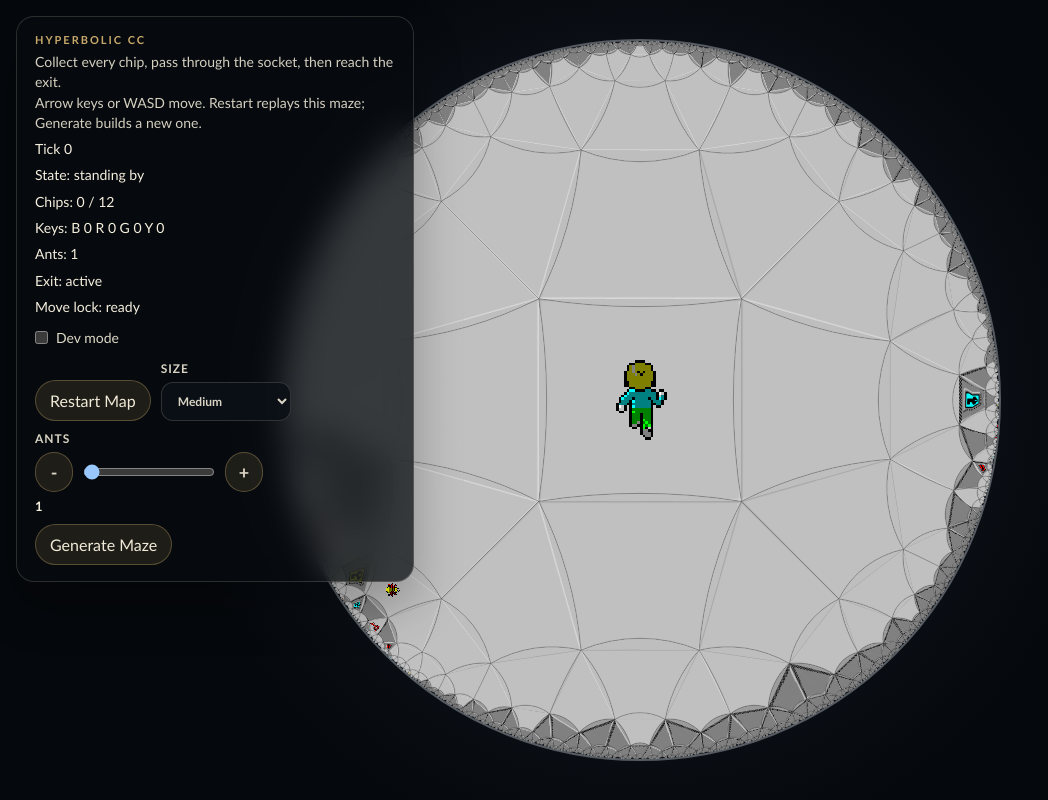
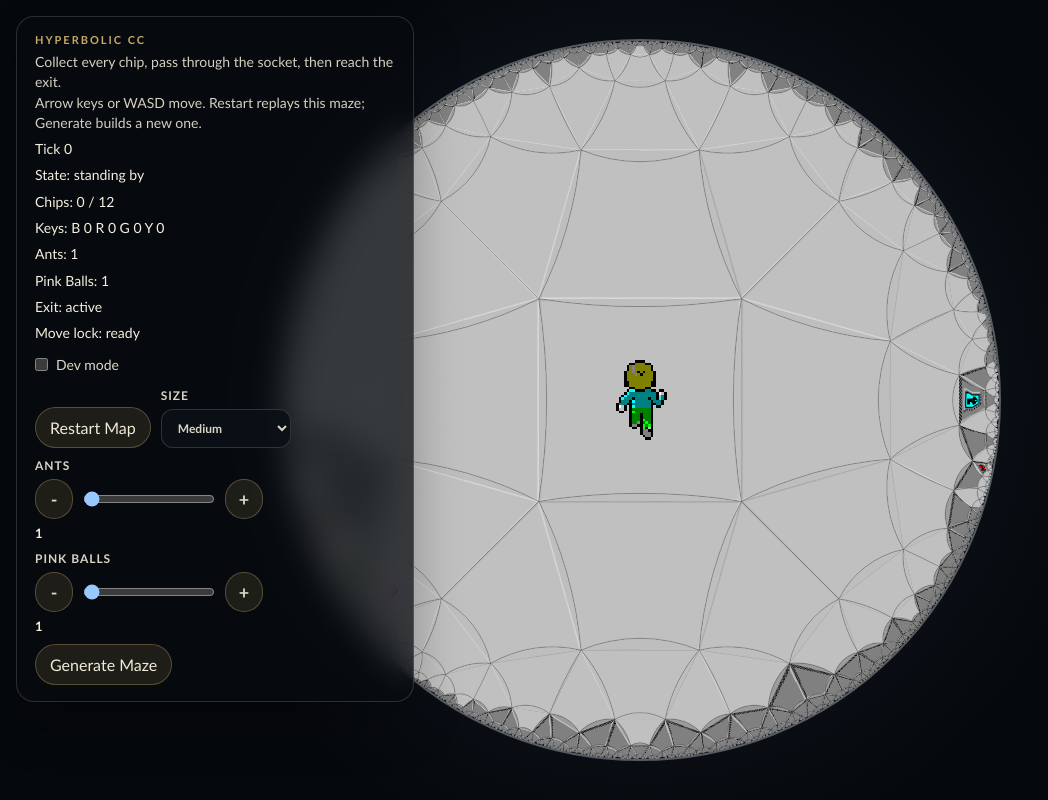
Before and after one commit to joshua-bone/hypercc, a React (Vite) app: page / in a window 1280 px wide. Shown: the whole page, without its empty margins (0-1048 px from the left). Built offline with nearby package versions, Linux system fonts and the light colour scheme.

Commit message:
Add pink ball monsters

```diff
--- a/src/grid45/adapters/canvasRenderer.ts
+++ b/src/grid45/adapters/canvasRenderer.ts
@@ -4,7 +4,7 @@ import { toCameraView } from '../domain/camera'
 import { directionVectors } from '../domain/directions'
 import { doorColorFromFeature, keyColorFromFeature } from '../domain/model'
 import type { Grid45Tileset } from './spriteAtlas'
-import type { AntState, Direction, GameState, MazeCell } from '../domain/model'
+import type { Direction, GameState, MazeCell, MonsterState } from '../domain/model'
 
 type ScreenPoint = {
   x: number
@@ -165,14 +165,14 @@ function shapeCenter(shape: ProjectedShape): ScreenPoint {
   }
 }
 
-function antSpriteFacing(ant: AntState, state: Pick<GameState, 'cameraAngle' | 'playerCellId' | 'world'>): Direction {
-  const antCell = state.world.cells[ant.cellId]
-  const sideIndex = assignDirectionSides(antCell.vertices, antCell.center)[ant.facing]
-  const sideMidpoint = midpoint(antCell.vertices[sideIndex], antCell.vertices[(sideIndex + 1) % antCell.vertices.length])
+function monsterScreenFacing(monster: MonsterState, state: Pick<GameState, 'cameraAngle' | 'playerCellId' | 'world'>): Direction {
+  const monsterCell = state.world.cells[monster.cellId]
+  const sideIndex = assignDirectionSides(monsterCell.vertices, monsterCell.center)[monster.facing]
+  const sideMidpoint = midpoint(monsterCell.vertices[sideIndex], monsterCell.vertices[(sideIndex + 1) % monsterCell.vertices.length])
   const playerCenter = state.world.cells[state.playerCellId].center
-  const antView = toCameraView(antCell.center, playerCenter, state.cameraAngle)
+  const monsterView = toCameraView(monsterCell.center, playerCenter, state.cameraAngle)
   const facingView = toCameraView(sideMidpoint, playerCenter, state.cameraAngle)
-  return directionFromViewDelta(facingView.x - antView.x, facingView.y - antView.y)
+  return directionFromViewDelta(facingView.x - monsterView.x, facingView.y - monsterView.y)
 }
 
 function traceCellPath(ctx: CanvasRenderingContext2D, outline: ProjectedOutline): void {
@@ -427,27 +427,28 @@ export function renderGrid45Scene(
     }
   }
 
-  for (const ant of state.ants) {
-    const antShape = projectedCells[ant.cellId]?.shape
-    if (!antShape) continue
+  for (const monster of state.monsters) {
+    const monsterShape = projectedCells[monster.cellId]?.shape
+    if (!monsterShape) continue
 
-    const antCenter = shapeCenter(antShape)
-    const { minX, minY, maxX, maxY } = outlineBounds(antShape.outline)
+    const monsterCenter = shapeCenter(monsterShape)
+    const { minX, minY, maxX, maxY } = outlineBounds(monsterShape.outline)
     const spriteSize = Math.max(18, Math.min(54, Math.min(maxX - minX, maxY - minY) * 0.3))
 
     if (tileset) {
+      const sprite = monster.kind === 'pink-ball' ? tileset.pinkBallSprite : tileset.antSprites[monsterScreenFacing(monster, state)]
       ctx.imageSmoothingEnabled = false
       ctx.drawImage(
-        tileset.antSprites[antSpriteFacing(ant, state)],
-        antCenter.x - spriteSize / 2,
-        antCenter.y - spriteSize / 2,
+        sprite,
+        monsterCenter.x - spriteSize / 2,
+        monsterCenter.y - spriteSize / 2,
         spriteSize,
         spriteSize,
       )
     } else {
-      ctx.fillStyle = '#7b311d'
+      ctx.fillStyle = monster.kind === 'pink-ball' ? '#ff71c4' : '#7b311d'
       ctx.beginPath()
-      ctx.arc(antCenter.x, antCenter.y, Math.max(3, spriteSize * 0.18), 0, 2 * Math.PI)
+      ctx.arc(monsterCenter.x, monsterCenter.y, Math.max(3, spriteSize * 0.18), 0, 2 * Math.PI)
       ctx.fill()
     }
   }
--- a/src/grid45/adapters/spriteAtlas.ts
+++ b/src/grid45/adapters/spriteAtlas.ts
@@ -16,6 +16,7 @@ export type Grid45Tileset = {
   doors: Record<KeyColor, HTMLCanvasElement>
   playerSprites: Record<Direction, HTMLCanvasElement>
   antSprites: Record<Direction, HTMLCanvasElement>
+  pinkBallSprite: HTMLCanvasElement
 }
 
 const playerTileRows: Record<Direction, number> = {
@@ -141,5 +142,6 @@ export async function loadGrid45Tileset(src = DEFAULT_TILESET_URL): Promise<Grid
       south: applyMask(drawTile(image, { col: 8, row: antTileRows.south }), drawTile(image, { col: 11, row: antTileRows.south })),
       west: applyMask(drawTile(image, { col: 8, row: antTileRows.west }), drawTile(image, { col: 11, row: antTileRows.west })),
     },
+    pinkBallSprite: applyMask(drawTile(image, { col: 8, row: 9 }), drawTile(image, { col: 11, row: 9 })),
   }
 }
--- a/src/grid45/application/createGrid45Session.ts
+++ b/src/grid45/application/createGrid45Session.ts
@@ -1,6 +1,6 @@
 import { createInitialGameState, advanceGame } from '../domain/engine'
 import type { GameState, MoveIntent } from '../domain/model'
-import { createGrid45World, defaultAntCount, defaultWorldSize, type WorldSize } from '../domain/world'
+import { createGrid45World, defaultAntCount, defaultPinkBallCount, defaultWorldSize, type WorldSize } from '../domain/world'
 import type { ClockPort, SeedPort } from './ports'
 
 export type Grid45Session = {
@@ -8,7 +8,7 @@ export type Grid45Session = {
   subscribe(listener: (state: GameState) => void): () => void
   setIntent(intent: MoveIntent): void
   restart(): void
-  reset(size?: WorldSize, antCount?: number): void
+  reset(size?: WorldSize, antCount?: number, pinkBallCount?: number): void
   start(): void
   stop(): void
 }
@@ -18,14 +18,22 @@ type CreateGrid45SessionOptions = {
   seedPort: SeedPort
   initialWorldSize?: WorldSize
   initialAntCount?: number
+  initialPinkBallCount?: number
 }
 
 export function createGrid45Session(options: CreateGrid45SessionOptions): Grid45Session {
-  const { clock, seedPort, initialWorldSize = defaultWorldSize, initialAntCount = defaultAntCount } = options
+  const {
+    clock,
+    seedPort,
+    initialWorldSize = defaultWorldSize,
+    initialAntCount = defaultAntCount,
+    initialPinkBallCount = defaultPinkBallCount,
+  } = options
   const listeners = new Set<(state: GameState) => void>()
   let worldSize = initialWorldSize
   let antCount = initialAntCount
-  const createWorld = () => createGrid45World({ seed: seedPort.nextSeed(), size: worldSize, antCount })
+  let pinkBallCount = initialPinkBallCount
+  const createWorld = () => createGrid45World({ seed: seedPort.nextSeed(), size: worldSize, antCount, pinkBallCount })
   let currentWorld = createWorld()
 
   let state = createInitialGameState(currentWorld)
@@ -80,9 +88,10 @@ export function createGrid45Session(options: CreateGrid45SessionOptions): Grid45
       state = createInitialGameState(currentWorld)
       emit()
     },
-    reset(size = worldSize, nextAntCount = antCount) {
+    reset(size = worldSize, nextAntCount = antCount, nextPinkBallCount = pinkBallCount) {
       worldSize = size
       antCount = nextAntCount
+      pinkBallCount = nextPinkBallCount
       haltClock()
       pendingIntent = 'stay'
       currentWorld = createWorld()
--- a/src/grid45/domain/engine.ts
+++ b/src/grid45/domain/engine.ts
@@ -4,10 +4,11 @@ import {
   createEmptyKeyInventory,
   doorColorFromFeature,
   keyColorFromFeature,
-  type AntState,
   type Direction,
+  type DirectionMap,
   type GameState,
   type MazeWorld,
+  type MonsterState,
   type MoveIntent,
   type TickOutcome,
 } from './model'
@@ -19,20 +20,20 @@ const antTurnPriority: Record<Direction, Direction[]> = {
   west: ['south', 'west', 'north', 'east'],
 }
 
-const oppositeDirection: Record<Direction, Direction> = {
+const oppositeDirection: DirectionMap<Direction> = {
   north: 'south',
   east: 'west',
   south: 'north',
   west: 'east',
 }
 
-type AntTraversalState = Pick<
+type MonsterTraversalState = Pick<
   GameState,
   'world' | 'remainingChipCellIds' | 'collectedKeyCellIds' | 'openedDoorCellIds' | 'socketCleared'
 >
 
-type AntAdvanceResult = {
-  ants: AntState[]
+type MonsterAdvanceResult = {
+  monsters: MonsterState[]
   playerDead: boolean
 }
 
@@ -45,7 +46,7 @@ export function createInitialGameState(world: MazeWorld): GameState {
     recoveryTicks: 0,
     lastIntent: 'stay',
     lastOutcome: 'resting',
-    ants: world.initialAnts.map((ant) => ({ ...ant })),
+    monsters: world.initialMonsters.map((monster) => ({ ...monster })),
     remainingChipCellIds: new Set(world.chipCellIds),
     collectedKeyCellIds: new Set<number>(),
     openedDoorCellIds: new Set<number>(),
@@ -66,8 +67,8 @@ function canEnterCell(state: GameState, targetId: number): boolean {
   return true
 }
 
-function antCanEnterCell(
-  state: AntTraversalState,
+function monsterCanEnterCell(
+  state: MonsterTraversalState,
   targetId: number,
   playerCellId: number,
   occupiedCellIds: Set<number>,
@@ -89,48 +90,55 @@ function antCanEnterCell(
   return cell.feature === 'none'
 }
 
-function advanceAnts(
-  state: AntTraversalState,
-  ants: AntState[],
+function nextFacingFromMove(world: MazeWorld, previousCellId: number, nextCellId: number, fallback: Direction): Direction {
+  const backwardDirection = directions.find((direction) => world.cells[nextCellId].exits[direction] === previousCellId)
+  return backwardDirection ? oppositeDirection[backwardDirection] : fallback
+}
+
+function moveOrderForMonster(monster: MonsterState): Direction[] {
+  if (monster.kind === 'pink-ball') return [monster.facing, oppositeDirection[monster.facing]]
+  return antTurnPriority[monster.facing]
+}
+
+function advanceMonsters(
+  state: MonsterTraversalState,
+  monsters: MonsterState[],
   playerCellId: number,
-): AntAdvanceResult {
-  const nextAnts: AntState[] = []
-  const occupiedCellIds = new Set(ants.map((ant) => ant.cellId))
+): MonsterAdvanceResult {
+  const nextMonsters: MonsterState[] = []
+  const occupiedCellIds = new Set(monsters.map((monster) => monster.cellId))
 
-  for (let antIndex = 0; antIndex < ants.length; antIndex += 1) {
-    const ant = ants[antIndex]
-    occupiedCellIds.delete(ant.cellId)
+  for (let monsterIndex = 0; monsterIndex < monsters.length; monsterIndex += 1) {
+    const monster = monsters[monsterIndex]
+    occupiedCellIds.delete(monster.cellId)
 
-    if (ant.recoveryTicks > 0) {
-      nextAnts.push({
-        ...ant,
-        recoveryTicks: ant.recoveryTicks - 1,
+    if (monster.recoveryTicks > 0) {
+      nextMonsters.push({
+        ...monster,
+        recoveryTicks: monster.recoveryTicks - 1,
       })
-      occupiedCellIds.add(ant.cellId)
+      occupiedCellIds.add(monster.cellId)
       continue
     }
 
-    const cell = state.world.cells[ant.cellId]
+    const cell = state.world.cells[monster.cellId]
     let moved = false
 
-    for (const direction of antTurnPriority[ant.facing]) {
+    for (const direction of moveOrderForMonster(monster)) {
       const targetId = cell.exits[direction]
-      if (targetId === null || !antCanEnterCell(state, targetId, playerCellId, occupiedCellIds)) continue
+      if (targetId === null || !monsterCanEnterCell(state, targetId, playerCellId, occupiedCellIds)) continue
 
-      const backwardDirection = directions.find((candidateDirection) => state.world.cells[targetId].exits[candidateDirection] === ant.cellId)
-      const nextFacing = backwardDirection ? oppositeDirection[backwardDirection] : direction
-
-      const nextAnt = {
-        ...ant,
+      const nextMonster = {
+        ...monster,
         cellId: targetId,
-        facing: nextFacing,
+        facing: nextFacingFromMove(state.world, monster.cellId, targetId, direction),
         recoveryTicks: 1,
       }
-      nextAnts.push(nextAnt)
+      nextMonsters.push(nextMonster)
 
       if (targetId === playerCellId) {
         return {
-          ants: [...nextAnts, ...ants.slice(antIndex + 1).map((remainingAnt) => ({ ...remainingAnt }))],
+          monsters: [...nextMonsters, ...monsters.slice(monsterIndex + 1).map((remainingMonster) => ({ ...remainingMonster }))],
           playerDead: true,
         }
       }
@@ -142,12 +150,12 @@ function advanceAnts(
 
     if (moved) continue
 
-    nextAnts.push({ ...ant })
-    occupiedCellIds.add(ant.cellId)
+    nextMonsters.push({ ...monster })
+    occupiedCellIds.add(monster.cellId)
   }
 
   return {
-    ants: nextAnts,
+    monsters: nextMonsters,
     playerDead: false,
   }
 }
@@ -158,7 +166,7 @@ export function advanceGame(state: GameState, intent: MoveIntent): GameState {
   let cameraAngle = state.cameraAngle
   let recoveryTicks = state.recoveryTicks
   let lastOutcome: TickOutcome = 'resting'
-  let ants = state.ants
+  let monsters = state.monsters
   let remainingChipCellIds = state.remainingChipCellIds
   let collectedKeyCellIds = state.collectedKeyCellIds
   let openedDoorCellIds = state.openedDoorCellIds
@@ -207,8 +215,8 @@ export function advanceGame(state: GameState, intent: MoveIntent): GameState {
       cameraAngle = cameraAngleForMove(state.world.cells[playerCellId].center, targetCell.center, intent)
       playerCellId = targetId
 
-      const collidedWithAnt = state.ants.some((ant) => ant.cellId === targetId)
-      if (collidedWithAnt) {
+      const collidedWithMonster = state.monsters.some((monster) => monster.cellId === targetId)
+      if (collidedWithMonster) {
         playerDead = true
         lastOutcome = 'dead'
         recoveryTicks = 0
@@ -241,7 +249,7 @@ export function advanceGame(state: GameState, intent: MoveIntent): GameState {
   }
 
   if (!playerDead && !levelComplete) {
-    const antAdvance = advanceAnts(
+    const monsterAdvance = advanceMonsters(
       {
         world: state.world,
         remainingChipCellIds,
@@ -249,11 +257,11 @@ export function advanceGame(state: GameState, intent: MoveIntent): GameState {
         openedDoorCellIds,
         socketCleared,
       },
-      ants,
+      monsters,
       playerCellId,
     )
-    ants = antAdvance.ants
-    if (antAdvance.playerDead) {
+    monsters = monsterAdvance.monsters
+    if (monsterAdvance.playerDead) {
       playerDead = true
       recoveryTicks = 0
       lastOutcome = 'dead'
@@ -269,7 +277,7 @@ export function advanceGame(state: GameState, intent: MoveIntent): GameState {
     recoveryTicks,
     lastIntent: intent,
     lastOutcome,
-    ants,
+    monsters,
     remainingChipCellIds,
     collectedKeyCellIds,
     openedDoorCellIds,
--- a/src/grid45/domain/world.ts
+++ b/src/grid45/domain/world.ts
@@ -11,9 +11,11 @@ import {
   type AreaDagNode,
   type CellFeature,
   type CellKind,
+  type Direction,
   type DirectionMap,
   type KeyColor,
   type MazeCell,
+  type MonsterState,
   type MazeWorld,
 } from './model'
 
@@ -23,6 +25,7 @@ const GATE_CANDIDATE_LIMIT = 20
 const FRONTIER_SAMPLE_COUNT = 6
 const DEFAULT_WORLD_SIZE: WorldSize = 'medium'
 const DEFAULT_ANT_COUNT = 1
+const DEFAULT_PINK_BALL_COUNT = 1
 const KEY_COLORS: KeyColor[] = ['blue', 'red', 'yellow', 'green']
 
 export const worldSizes = ['tiny', 'small', 'medium', 'large', 'huge'] as const
@@ -82,11 +85,13 @@ const worldSizeConfigs: Record<WorldSize, WorldSizeConfig> = {
 
 export const defaultWorldSize = DEFAULT_WORLD_SIZE
 export const defaultAntCount = DEFAULT_ANT_COUNT
+export const defaultPinkBallCount = DEFAULT_PINK_BALL_COUNT
 
 type CreateGrid45WorldOptions = {
   seed: number
   size?: WorldSize
   antCount?: number
+  pinkBallCount?: number
   maxCells?: number
   maxCenterRadius?: number
 }
@@ -1127,12 +1132,48 @@ function rotateCell(cell: HyperCell): Pick<MazeCell, 'id' | 'center' | 'vertices
   }
 }
 
-function buildInitialAnts(cells: MazeCell[], startCellId: number, antCount: number, seed: number): MazeWorld['initialAnts'] {
-  if (antCount <= 0) return []
+const oppositeDirection: DirectionMap<Direction> = {
+  north: 'south',
+  east: 'west',
+  south: 'north',
+  west: 'east',
+}
+
+function nextFacingFromMove(cells: Pick<MazeCell, 'exits'>[], previousCellId: number, nextCellId: number, fallback: Direction): Direction {
+  const backwardDirection = directions.find((direction) => cells[nextCellId].exits[direction] === previousCellId)
+  return backwardDirection ? oppositeDirection[backwardDirection] : fallback
+}
+
+function isPlainMonsterFloor(cell: Pick<MazeCell, 'kind' | 'feature'>): boolean {
+  return cell.kind === 'floor' && cell.feature === 'none'
+}
+
+function hasOpenRun(cells: MazeCell[], startCellId: number, facing: Direction, requiredSteps: number): boolean {
+  let currentCellId = startCellId
+  let currentFacing = facing
+
+  for (let step = 0; step < requiredSteps; step += 1) {
+    const targetId = cells[currentCellId].exits[currentFacing]
+    if (targetId === null || !isPlainMonsterFloor(cells[targetId])) return false
+    currentFacing = nextFacingFromMove(cells, currentCellId, targetId, currentFacing)
+    currentCellId = targetId
+  }
+
+  return true
+}
+
+function buildInitialMonsters(
+  cells: MazeCell[],
+  startCellId: number,
+  antCount: number,
+  pinkBallCount: number,
+  seed: number,
+): MazeWorld['initialMonsters'] {
+  if (antCount <= 0 && pinkBallCount <= 0) return []
 
   const rng = mulberry32(seed)
   const candidateCellIds = cells
-    .filter((cell) => cell.kind === 'floor' && cell.feature === 'none' && cell.id !== startCellId)
+    .filter((cell) => isPlainMonsterFloor(cell) && cell.id !== startCellId)
     .map((cell) => cell.id)
 
   for (let index = candidateCellIds.length - 1; index > 0; index -= 1) {
@@ -1142,18 +1183,52 @@ function buildInitialAnts(cells: MazeCell[], startCellId: number, antCount: numb
     candidateCellIds[swapIndex] = temp
   }
 
-  const spawnCount = Math.min(Math.max(0, Math.floor(antCount)), candidateCellIds.length)
-  return candidateCellIds.slice(0, spawnCount).map((cellId, id) => ({
-    id,
-    cellId,
-    facing: directions[Math.floor(rng() * directions.length)],
-    recoveryTicks: 0,
-  }))
+  const monsters: MonsterState[] = []
+  const occupiedCellIds = new Set<number>()
+  let antPlaced = 0
+  let pinkBallPlaced = 0
+  let nextId = 0
+
+  for (const cellId of candidateCellIds) {
+    if (pinkBallPlaced >= pinkBallCount) break
+    if (occupiedCellIds.has(cellId)) continue
+
+    const validFacingDirections = directions.filter((direction) => hasOpenRun(cells, cellId, direction, 4))
+    if (validFacingDirections.length === 0) continue
+
+    monsters.push({
+      id: nextId++,
+      kind: 'pink-ball',
+      cellId,
+      facing: validFacingDirections[Math.floor(rng() * validFacingDirections.length)],
+      recoveryTicks: 0,
+    })
+    pinkBallPlaced += 1
+    occupiedCellIds.add(cellId)
+  }
+
+  for (const cellId of candidateCellIds) {
+    if (antPlaced >= antCount) break
+    if (occupiedCellIds.has(cellId)) continue
+
+    monsters.push({
+      id: nextId++,
+      kind: 'ant',
+      cellId,
+      facing: directions[Math.floor(rng() * directions.length)],
+      recoveryTicks: 0,
+    })
+    antPlaced += 1
+    occupiedCellIds.add(cellId)
+  }
+
+  return monsters
 }
 
 export function createGrid45World(options: CreateGrid45WorldOptions): MazeWorld {
   const size = options.size ?? DEFAULT_WORLD_SIZE
   const antCount = Math.max(0, Math.floor(options.antCount ?? DEFAULT_ANT_COUNT))
+  const pinkBallCount = Math.max(0, Math.floor(options.pinkBallCount ?? DEFAULT_PINK_BALL_COUNT))
   const config = worldSizeConfigs[size]
   const maxCells = options.maxCells ?? config.maxCells
   const maxCenterRadius = options.maxCenterRadius ?? config.maxCenterRadius
@@ -1215,7 +1290,7 @@ export function createGrid45World(options: CreateGrid45WorldOptions): MazeWorld
       socketCellId: progression.layout.socketCellId,
       exitCellId: progression.layout.exitCellId,
       areaDag: progression.layout.areaDag,
-      initialAnts: buildInitialAnts(cells, startCellId, antCount, mixSeed(attemptSeed, 811)),
+      initialMonsters: buildInitialMonsters(cells, startCellId, antCount, pinkBallCount, mixSeed(attemptSeed, 811)),
       cells,
     }
   }
--- a/src/grid45/ui/Grid45App.tsx
+++ b/src/grid45/ui/Grid45App.tsx
@@ -5,7 +5,7 @@ import { createIntervalClock } from '../adapters/intervalClock'
 import { attachKeyboardIntent } from '../adapters/keyboardIntent'
 import { loadGrid45Tileset, type Grid45Tileset } from '../adapters/spriteAtlas'
 import { keyColors, type GameState, type KeyColor } from '../domain/model'
-import { defaultAntCount, defaultWorldSize, worldSizes, type WorldSize } from '../domain/world'
+import { defaultAntCount, defaultPinkBallCount, defaultWorldSize, worldSizes, type WorldSize } from '../domain/world'
 
 const MIN_ANT_COUNT = 0
 const MAX_ANT_COUNT = 128
@@ -44,6 +44,7 @@ function createSession(): Grid45Session {
     },
     initialWorldSize: defaultWorldSize,
     initialAntCount: defaultAntCount,
+    initialPinkBallCount: defaultPinkBallCount,
   })
 }
 
@@ -177,10 +178,12 @@ export default function Grid45App() {
   const [showDagValidator, setShowDagValidator] = useState(false)
   const [worldSize, setWorldSize] = useState<WorldSize>(defaultWorldSize)
   const [antCount, setAntCount] = useState<number>(defaultAntCount)
+  const [pinkBallCount, setPinkBallCount] = useState<number>(defaultPinkBallCount)
   const totalChips = snapshot.world.chipCellIds.length
   const chipsRemaining = snapshot.remainingChipCellIds.size
   const chipsCollected = totalChips - chipsRemaining
-  const antTotal = snapshot.world.initialAnts.length
+  const antTotal = snapshot.world.initialMonsters.filter((monster) => monster.kind === 'ant').length
+  const pinkBallTotal = snapshot.world.initialMonsters.filter((monster) => monster.kind === 'pink-ball').length
   const showDevToggle = import.meta.env.DEV
 
   useEffect(() => {
@@ -251,6 +254,7 @@ export default function Grid45App() {
         <div className="grid45Metrics">Chips: {chipsCollected} / {totalChips}</div>
         <div className="grid45Metrics">Keys: {formatKeyInventory(snapshot)}</div>
         <div className="grid45Metrics">Ants: {antTotal}</div>
+        <div className="grid45Metrics">Pink Balls: {pinkBallTotal}</div>
         <div className="grid45Metrics">Exit: {snapshot.levelComplete ? 'reached' : 'active'}</div>
         <div className="grid45Metrics">Move lock: {snapshot.recoveryTicks > 0 ? 'armed for next tick' : 'ready'}</div>
         {showDevToggle ? (
@@ -302,7 +306,28 @@ export default function Grid45App() {
             </div>
             <span className="grid45AntValue">{antCount}</span>
           </label>
-          <button className="grid45Button" onClick={() => session.reset(worldSize, antCount)}>
+          <label className="grid45SelectLabel grid45AntControl">
+            <span>Pink Balls</span>
+            <div className="grid45AntRow">
+              <button className="grid45Button grid45StepButton" type="button" onClick={() => setPinkBallCount((count) => Math.max(MIN_ANT_COUNT, count - 1))}>
+                -
+              </button>
+              <input
+                className="grid45Slider"
+                type="range"
+                min={MIN_ANT_COUNT}
+                max={MAX_ANT_COUNT}
+                step={1}
+                value={pinkBallCount}
+                onChange={(event) => setPinkBallCount(Number(event.target.value))}
+              />
+              <button className="grid45Button grid45StepButton" type="button" onClick={() => setPinkBallCount((count) => Math.min(MAX_ANT_COUNT, count + 1))}>
+                +
+              </button>
+            </div>
+            <span className="grid45AntValue">{pinkBallCount}</span>
+          </label>
+          <button className="grid45Button" onClick={() => session.reset(worldSize, antCount, pinkBallCount)}>
             Generate Maze
           </button>
         </div>
```
Also changed, not shown: src/grid45/domain/model.ts (+5 -3 lines).
